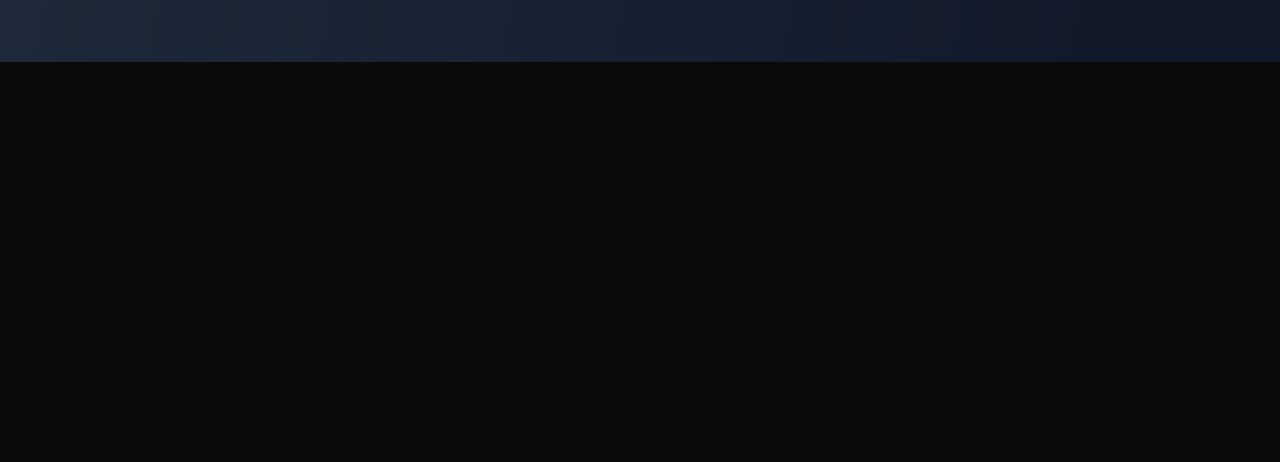
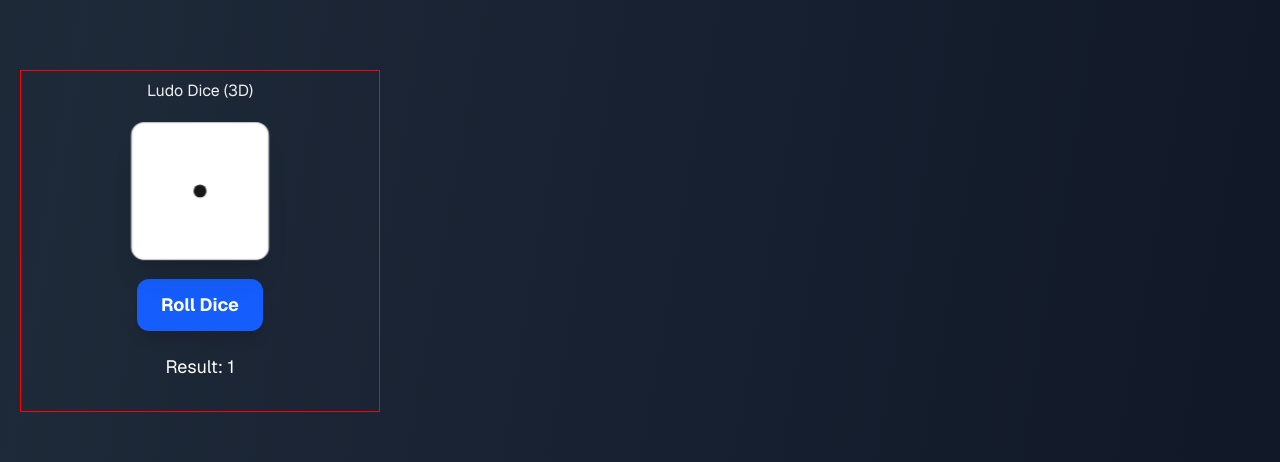
Before and after one commit to abhiTagline28/three-js-game-demo, a Next.js app: page / in a window 1280 px wide. Shown: the part 6958-7420 px from the top of the page. Before the commit the page ends 7020 px from the top, so only its background shows below. Built offline with nearby package versions, Linux system fonts and the light colour scheme; no server answers.

Commit message:
Added ludo animation

```diff
--- a/src/app/FramerExampleCom.jsx
+++ b/src/app/FramerExampleCom.jsx
@@ -11,6 +11,7 @@ import CarouselShowCards from "./components/CarouselShowCards";
 import DealToPilesShowCards from "./components/DealToPilesShowCards";
 import FanSpreadShowCards from "./components/FanSpreadShowCards";
 import GridFlipShowCards from "./components/GridFlipShowCards";
+import LudoCoinFlip from "./components/LudoCoinFlip";
 
 const FramerExampleCom = () => {
   return (
@@ -115,6 +116,15 @@ const FramerExampleCom = () => {
       <br />
       <br />
       <br />
+      <div className="w-full max-w-4xl mt-2 ml-5">
+        <div className="grid grid-cols-2 gap-6">
+          <LudoCoinFlip />
+        </div>
+      </div>
+      <br />
+      <br />
+      <br />
+      <br />
     </>
   );
 };
--- /dev/null
+++ b/src/app/components/LudoCoinFlip.jsx
@@ -0,0 +1,197 @@
+"use client";
+
+import React, { useMemo, useRef, useState } from "react";
+import { motion, useAnimationControls } from "framer-motion";
+
+// True 3D dice cube roll using CSS 3D transforms
+
+const CUBE_SIZE = 128; // px
+
+const LudoCoinFlip = () => {
+  const controls = useAnimationControls();
+  const [isRolling, setIsRolling] = useState(false);
+  const [value, setValue] = useState(1);
+  const audioRef = useRef(null);
+
+  // Map final top face value -> cube orientation (rotateX, rotateY)
+  // Face assignments: front=1, back=6, right=3, left=4, top=5, bottom=2
+  const faceRotations = useMemo(
+    () => ({
+      1: { x: -90, y: 0 }, // bring front to top
+      2: { x: 180, y: 0 }, // bottom to top
+      3: { x: 0, y: -90 }, // right to top
+      4: { x: 0, y: 90 }, // left to top
+      5: { x: 0, y: 0 }, // top already
+      6: { x: 90, y: 0 }, // back to top
+    }),
+    []
+  );
+
+  const roll = async () => {
+    if (isRolling) return;
+    setIsRolling(true);
+
+    // Random spins before landing
+    const spinsX = 2 + Math.floor(Math.random() * 4); // 2..5
+    const spinsY = 2 + Math.floor(Math.random() * 4);
+    const final = 1 + Math.floor(Math.random() * 6);
+    setValue(final);
+
+    const { x, y } = faceRotations[final];
+
+    await controls.start({
+      rotateX: 360 * spinsX + x,
+      rotateY: 360 * spinsY + y,
+      transition: { duration: 1.35, ease: "easeOut" },
+    });
+
+    const audio = audioRef.current;
+    if (audio) {
+      try {
+        audio.currentTime = 0;
+        await audio.play();
+      } catch {}
+    }
+
+    setIsRolling(false);
+  };
+
+  const Pip = () => <div className="w-3 h-3 rounded-full bg-neutral-900" />;
+
+  const faceBase = "absolute inset-0 flex items-center justify-center";
+  const faceStyle = (transform) => ({
+    width: CUBE_SIZE,
+    height: CUBE_SIZE,
+    transform,
+    backfaceVisibility: "hidden",
+  });
+
+  return (
+    <div className="w-full" style={{ width: 360, border: "1px solid red" }}>
+      <h1 className="text-center mt-2">Ludo Dice (3D)</h1>
+      <div className="flex flex-col items-center justify-center py-6">
+        <div className="relative" style={{ perspective: 900 }}>
+          <motion.div
+            animate={controls}
+            initial={{ rotateX: 0, rotateY: 0 }}
+            className="relative"
+            style={{ width: CUBE_SIZE, height: CUBE_SIZE, transformStyle: "preserve-3d" }}
+          >
+            {/* FRONT (1) */}
+            <div className={`${faceBase} rounded-xl bg-white shadow-xl border border-neutral-200`} style={faceStyle(`translateZ(${CUBE_SIZE / 2}px)`) }>
+              <div className="grid grid-cols-3 grid-rows-3 gap-2">
+                <div />
+                <div />
+                <div />
+                <div />
+                <div className="flex items-center justify-center"><Pip /></div>
+                <div />
+                <div />
+                <div />
+                <div />
+              </div>
+            </div>
+            {/* BACK (6) */}
+            <div className={`${faceBase} rounded-xl bg-white shadow-xl border border-neutral-200`} style={faceStyle(`rotateY(180deg) translateZ(${CUBE_SIZE / 2}px)`) }>
+              <div className="grid grid-cols-3 grid-rows-3 gap-2">
+                <div className="flex items-center justify-center"><Pip /></div>
+                <div className="flex items-center justify-center"><Pip /></div>
+                <div className="flex items-center justify-center"><Pip /></div>
+                <div />
+                <div />
+                <div />
+                <div className="flex items-center justify-center"><Pip /></div>
+                <div className="flex items-center justify-center"><Pip /></div>
+                <div className="flex items-center justify-center"><Pip /></div>
+              </div>
+            </div>
+            {/* RIGHT (3) */}
+            <div className={`${faceBase} rounded-xl bg-white shadow-xl border border-neutral-200`} style={faceStyle(`rotateY(90deg) translateZ(${CUBE_SIZE / 2}px)`) }>
+              <div className="grid grid-cols-3 grid-rows-3 gap-2">
+                <div className="flex items-center justify-center"><Pip /></div>
+                <div />
+                <div />
+                <div />
+                <div className="flex items-center justify-center"><Pip /></div>
+                <div />
+                <div />
+                <div />
+                <div className="flex items-center justify-center"><Pip /></div>
+              </div>
+            </div>
+            {/* LEFT (4) */}
+            <div className={`${faceBase} rounded-xl bg-white shadow-xl border border-neutral-200`} style={faceStyle(`rotateY(-90deg) translateZ(${CUBE_SIZE / 2}px)`) }>
+              <div className="grid grid-cols-3 grid-rows-3 gap-2">
+                <div className="flex items-center justify-center"><Pip /></div>
+                <div />
+                <div className="flex items-center justify-center"><Pip /></div>
+                <div />
+                <div />
+                <div />
+                <div className="flex items-center justify-center"><Pip /></div>
+                <div />
+                <div className="flex items-center justify-center"><Pip /></div>
+              </div>
+            </div>
+            {/* TOP (5) */}
+            <div className={`${faceBase} rounded-xl bg-white shadow-xl border border-neutral-200`} style={faceStyle(`rotateX(90deg) translateZ(${CUBE_SIZE / 2}px)`) }>
+              <div className="grid grid-cols-3 grid-rows-3 gap-2">
+                <div className="flex items-center justify-center"><Pip /></div>
+                <div />
+                <div className="flex items-center justify-center"><Pip /></div>
+                <div />
+                <div className="flex items-center justify-center"><Pip /></div>
+                <div />
+                <div className="flex items-center justify-center"><Pip /></div>
+                <div />
+                <div className="flex items-center justify-center"><Pip /></div>
+              </div>
+            </div>
+            {/* BOTTOM (2) */}
+            <div className={`${faceBase} rounded-xl bg-white shadow-xl border border-neutral-200`} style={faceStyle(`rotateX(-90deg) translateZ(${CUBE_SIZE / 2}px)`) }>
+              <div className="grid grid-cols-3 grid-rows-3 gap-2">
+                <div className="flex items-center justify-center"><Pip /></div>
+                <div />
+                <div />
+                <div />
+                <div />
+                <div />
+                <div />
+                <div />
+                <div className="flex items-center justify-center"><Pip /></div>
+              </div>
+            </div>
+          </motion.div>
+        </div>
+
+        <div className="mt-6">
+          <motion.button
+            onClick={roll}
+            disabled={isRolling}
+            className={`px-6 py-3 rounded-xl font-bold text-lg transition-all duration-300 ${
+              isRolling
+                ? "bg-gray-500 cursor-not-allowed text-white"
+                : "bg-blue-600 hover:bg-blue-700 text-white shadow-lg hover:shadow-xl"
+            }`}
+            whileHover={!isRolling ? { scale: 1.05 } : {}}
+            whileTap={!isRolling ? { scale: 0.97 } : {}}
+          >
+            {isRolling ? "Rolling..." : "Roll Dice"}
+          </motion.button>
+        </div>
+
+        <div className="h-10 flex items-center justify-center mt-4">
+          {!isRolling && (
+            <motion.div initial={{ opacity: 0, y: 6 }} animate={{ opacity: 1, y: 0 }} className="text-white text-lg">
+              Result: {value}
+            </motion.div>
+          )}
+        </div>
+      </div>
+
+      <audio ref={audioRef} src="/sounds/coin-drop.mp3" preload="auto" />
+    </div>
+  );
+};
+
+export default LudoCoinFlip;
```
